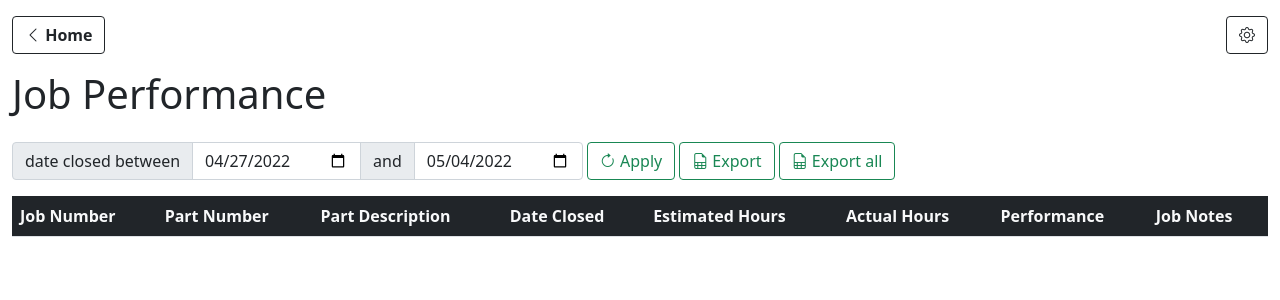
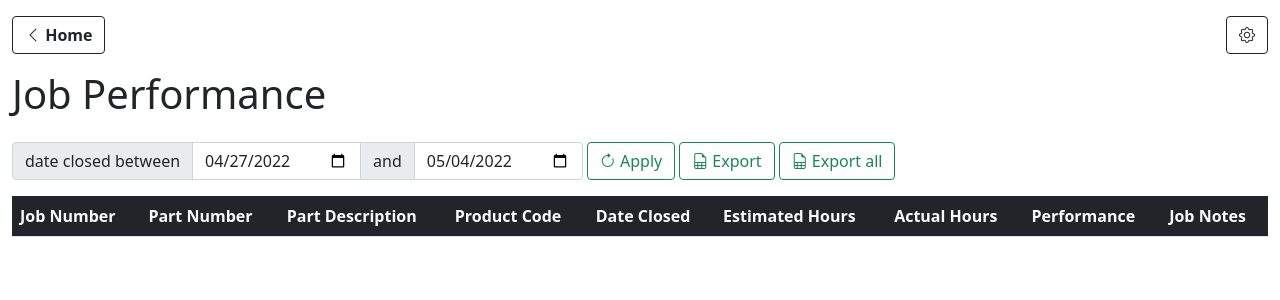
Before and after one commit to williamjacksn/e2-spy, a Flask app: page /job-performance in a window 1280 px wide. Shown: the top 300 px of the page. Run offline with Flask 2, Linux system fonts and the light colour scheme; data that the repository does not hold is empty; parts of the project's set-up code (start-up, migrations or seed data) failed here and were passed over; some libraries are stand-ins or nearby versions.

Commit message:
Add product code to job performance report

```diff
--- a/e2_spy/app.py
+++ b/e2_spy/app.py
@@ -248,14 +248,14 @@ def job_performance_xlsx():
     text_wrap = workbook.add_format({'text_wrap': True})
     worksheet = workbook.add_worksheet()
     headers = [
-        'Job Number', 'Part Number', 'Part Description', 'Date Closed', 'Estimated Hours', 'Actual Hours',
-        'Performance', 'Job Notes'
+        'Job Number', 'Part Number', 'Part Description', 'Product Code', 'Date Closed', 'Estimated Hours',
+        'Actual Hours', 'Performance', 'Job Notes'
     ]
     col_widths = [len(v) for v in headers]
     worksheet.write_row(0, 0, headers)
     col_names = [
-        'job_number', 'part_number', 'part_description', 'date_closed', 'total_estimated_hours', 'total_actual_hours',
-        'performance', 'job_notes'
+        'job_number', 'part_number', 'part_description', 'product_code', 'date_closed', 'total_estimated_hours',
+        'total_actual_hours', 'performance', 'job_notes'
     ]
     for i, row in enumerate(rows, start=1):
         for j, col_name in enumerate(col_names):
--- a/e2_spy/db/e2.py
+++ b/e2_spy/db/e2.py
@@ -197,6 +197,7 @@ class E2Database:
                         else 0
                     end
                 as int) performance,
+                o.product_code,
                 coalesce(h.total_estimated_hours, 0) total_estimated_hours,
                 coalesce(h.total_actual_hours, 0) total_actual_hours
             from order_detail o
--- a/e2_spy/templates/job-performance.html
+++ b/e2_spy/templates/job-performance.html
@@ -55,6 +55,7 @@
                     <th>Job Number</th>
                     <th>Part Number</th>
                     <th>Part Description</th>
+                    <th>Product Code</th>
                     <th>Date Closed</th>
                     <th>Estimated Hours</th>
                     <th>Actual Hours</th>
@@ -68,6 +69,7 @@
                         <td>{{ row.job_number }}</td>
                         <td>{{ row.part_number }}</td>
                         <td>{{ row.part_description }}</td>
+                        <td>{{ row.product_code }}</td>
                         <td>{{ row.date_closed }}</td>
                         <td>{{ '{:,.2f}'.format(row.total_estimated_hours) }}</td>
                         <td>{{ '{:,.2f}'.format(row.total_actual_hours) }}</td>
```
